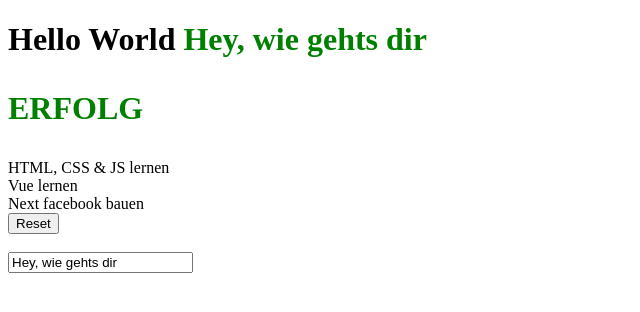
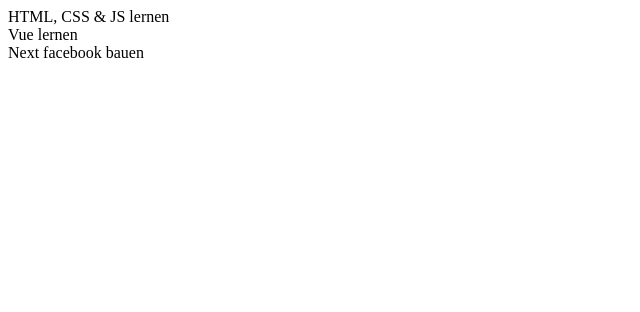
Before and after one commit to Relentl3zz/Der-umfangreiche-Einstieg-in-Vue.js, a Vue app: page / in a window 1280 px wide. Shown: the top 312 px of the page, without its empty margins (0-640 px from the left). Built offline with nearby package versions, Linux system fonts and the light colour scheme.

Commit message:
Lektion 17: Die erste Komponente ToDoList

```diff
--- a/src/App.vue
+++ b/src/App.vue
@@ -1,52 +1,13 @@
 <template>
   <div>
-    <h1>
-      Hello World
-      <span :style="{ color: favoriteColor }"> {{ message }} </span>
-      <p :style="{ color: errorColor }" v-if="errorColor === 'red'">
-        FEHLER
-      </p>
-      <p v-else :style="{ color: errorColor }" v-on:click="swapColor">
-        ERFOLG
-      </p>
-    </h1>
-
-    <div v-for="(todo, index) in todos" :key="index">{{ todo.title }}</div>
-    <button @click="resetToDos">Reset</button>
-    <br />
-    <br />
-    <input :value="message" v-on:input="setMessage" />
+    <ToDoList />
   </div>
 </template>
 <script>
+import ToDoList from "@/views/ToDoList";
 export default {
-  data() {
-    return {
-      message: "Hey, wie gehts dir",
-      favoriteColor: "green",
-      errorColor: "green",
-      todos: [
-        { title: "HTML, CSS & JS lernen" },
-        { title: "Vue lernen" },
-        { title: "Next facebook bauen" },
-      ],
-      counter: 0,
-    };
-  },
-  methods: {
-    swapColor() {
-      let colorArray = ["blue", "green", "orange", "magenta", "cyan"];
-      this.counter++;
-      if (colorArray.length === this.counter) this.counter = 0;
-      this.errorColor = colorArray[this.counter];
-    },
-    setMessage(e) {
-      console.log(e);
-      this.message = e.target.value;
-    },
-    resetToDos() {
-      this.todos = [];
-    },
+  components: {
+    ToDoList,
   },
 };
 </script>
--- /dev/null
+++ b/src/views/ToDoList.vue
@@ -0,0 +1,22 @@
+<template>
+  <div>
+    <div v-for="(todo, index) in todos" :key="index">{{ todo.title }}</div>
+  </div>
+</template>
+
+<script>
+export default {
+  data() {
+    return {
+      todos: [
+        { title: "HTML, CSS & JS lernen" },
+        { title: "Vue lernen" },
+        { title: "Next facebook bauen" },
+      ],
+      counter: 0,
+    };
+  },
+};
+</script>
+
+<style></style>
```
